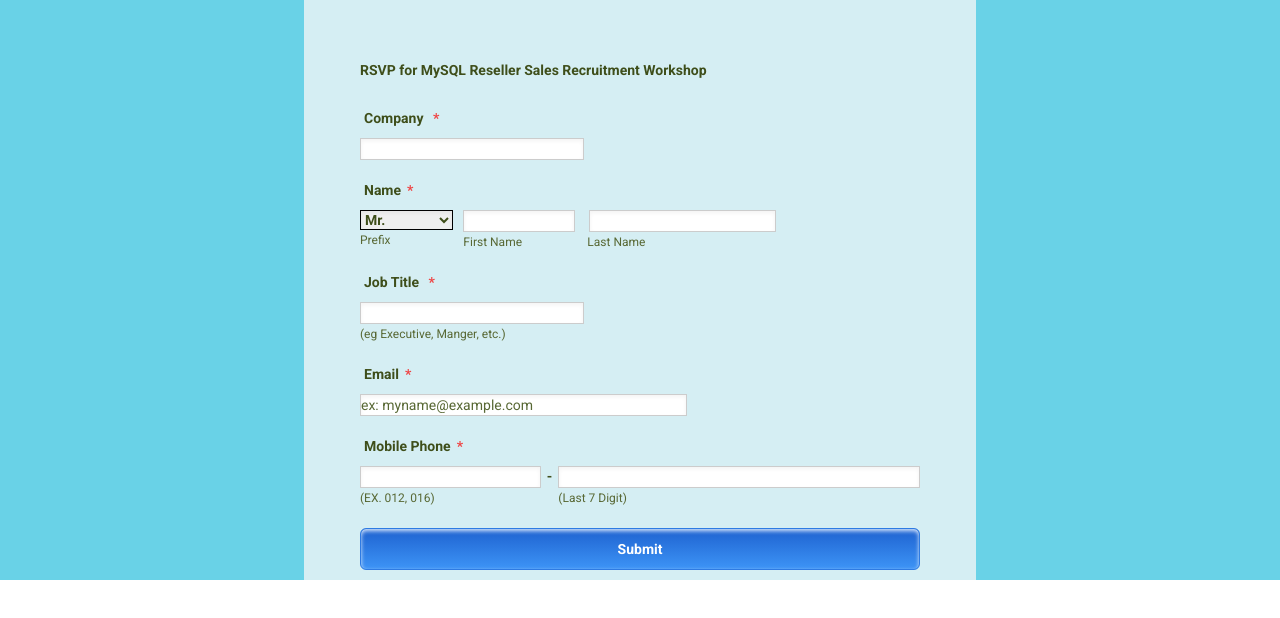
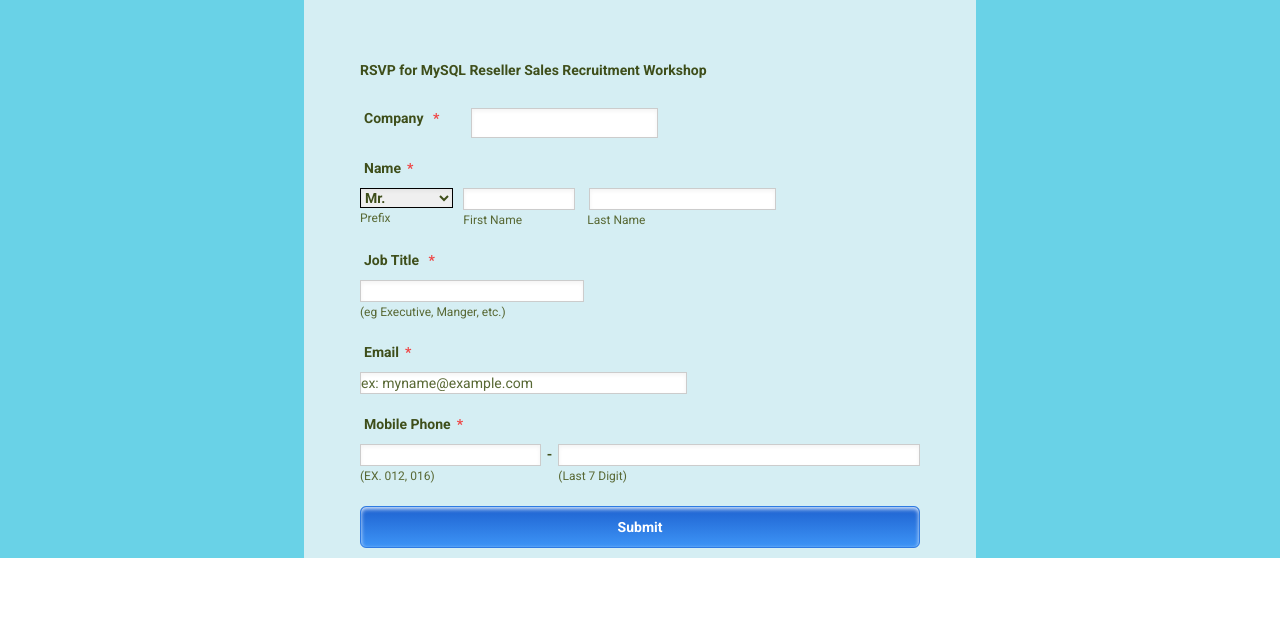
Before and after one commit to JimeBlue/mysql-workshop, a Vue app: page / in a window 1280 px wide. Shown: the top 618 px of the page. Built offline with nearby package versions, Linux system fonts and the light colour scheme.

Commit message:
Accomodate first input and label in row

```diff
--- a/src/components/Form.vue
+++ b/src/components/Form.vue
@@ -5,14 +5,15 @@
     <form action="">
       <ul>
         <!-- TODO: from tablet the main labels go next to input -->
-        <li class="flex flex-col mb-5 sm:w-2/5">
-          <label for="company" class="inline-block px-1 mb-2.5"
+        <!-- TODO: why is the input wider when it is in flex row? -->
+        <li class="flex flex-col mb-5 sm:flex-row sm:w-full">
+          <label for="company" class="inline-block px-1 mb-2.5 sm:mr-7"
             >Company <span class="text-red-500 ml-1.5">*</span>
           </label>
           <input
             type="text"
             id="company"
-            class="inline-block border-solid border border-[#ccc] shadow-inner shadow-[0px_1px_2px_rgba(204,204,204/ 0.05)]"
+            class="inline-block border-solid border border-[#ccc] shadow-inner shadow-[0px_1px_2px_rgba(204,204,204/ 0.05)] sm:w-2/6"
           />
         </li>
         <li class="flex flex-col mb-5">
```
